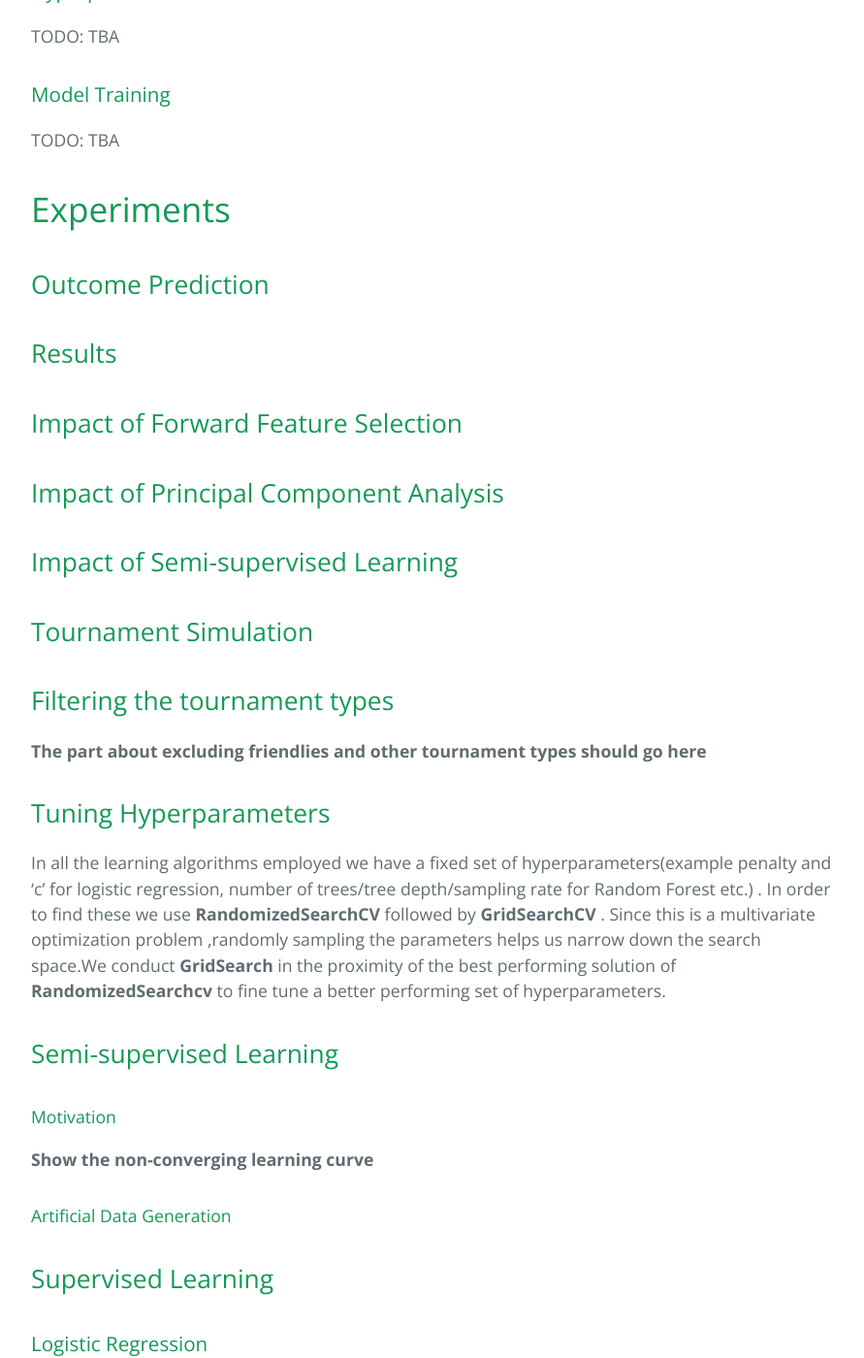
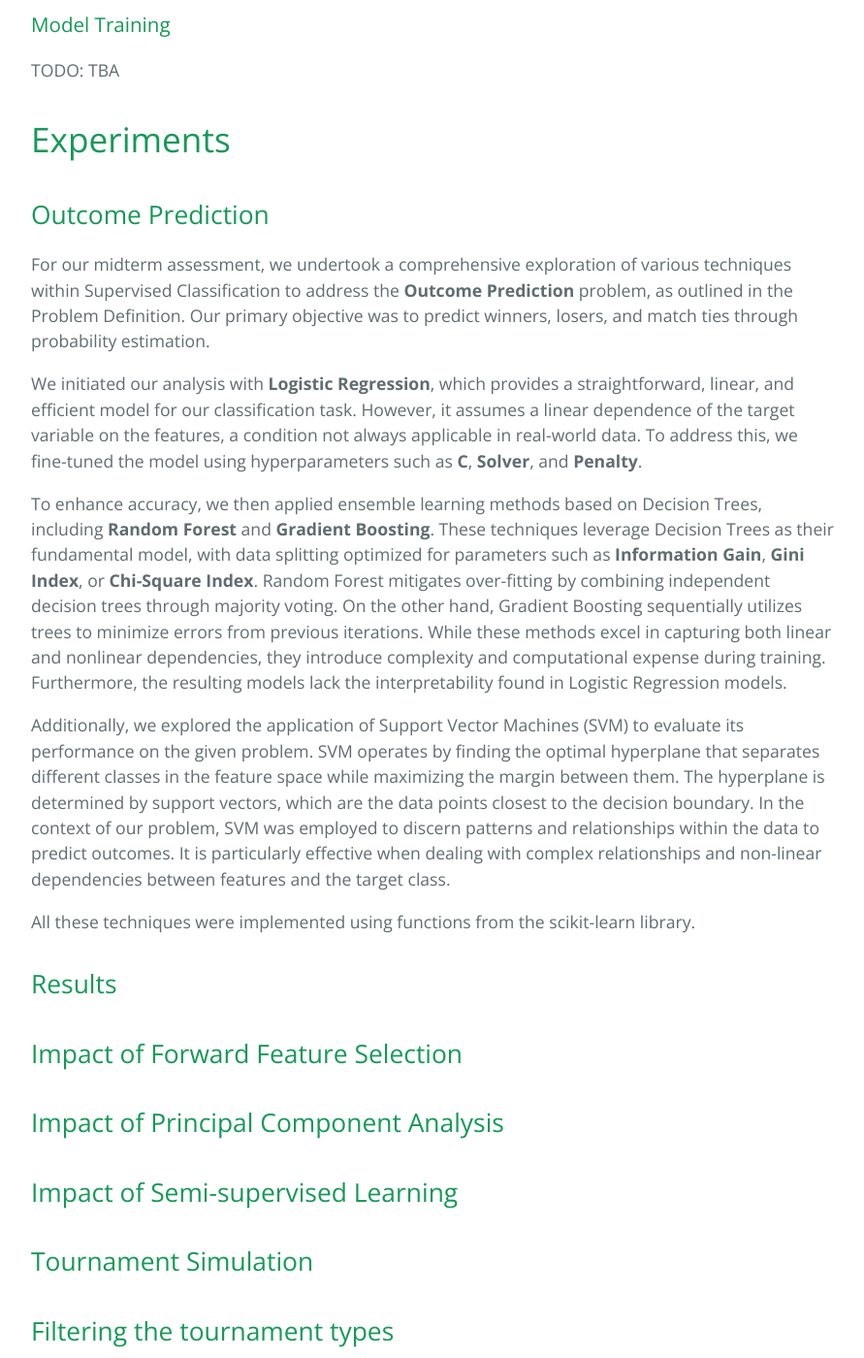
Before and after one commit to neelabhsinha/gatech-cs-7641-project-page, a Jekyll site: the page built from index.md, in a window 1280 px wide and 1400 px high, scrolled down 4959 px. Shown: the whole window at 97% size, without its empty margins (192-1083 px from the left). Built offline with Jekyll 4.4.1, drawn with Linux system fonts in a browser that asks for light colours; formulas are drawn with MathJax 3; our own code applies the rules of GitHub Pages for plain Markdown files; some of the changed text lies outside the part shown.

Commit message:
Adding LR details and some info in methods; Cleaned some typos

```diff
--- a/index.md
+++ b/index.md
@@ -74,10 +71,18 @@ TODO: TBA
 ### Model Training
 
 TODO: TBA
-
 # Experiments
 
 ## Outcome Prediction
+For our midterm assessment, we undertook a comprehensive exploration of various techniques within Supervised Classification to address the **Outcome Prediction** problem, as outlined in the Problem Definition. Our primary objective was to predict winners, losers, and match ties through probability estimation.
+
+We initiated our analysis with **Logistic Regression**, which provides a straightforward, linear, and efficient model for our classification task. However, it assumes a linear dependence of the target variable on the features, a condition not always applicable in real-world data. To address this, we fine-tuned the model using hyperparameters such as **C**, **Solver**, and **Penalty**.
+
+To enhance accuracy, we then applied ensemble learning methods based on Decision Trees, including **Random Forest** and **Gradient Boosting**. These techniques leverage Decision Trees as their fundamental model, with data splitting optimized for parameters such as **Information Gain**, **Gini Index**, or **Chi-Square Index**. Random Forest mitigates over-fitting by combining independent decision trees through majority voting. On the other hand, Gradient Boosting sequentially utilizes trees to minimize errors from previous iterations. While these methods excel in capturing both linear and nonlinear dependencies, they introduce complexity and computational expense during training. Furthermore, the resulting models lack the interpretability found in Logistic Regression models.
+
+Additionally, we explored the application of Support Vector Machines (SVM) to evaluate its performance on the given problem. SVM operates by finding the optimal hyperplane that separates different classes in the feature space while maximizing the margin between them. The hyperplane is determined by support vectors, which are the data points closest to the decision boundary. In the context of our problem, SVM was employed to discern patterns and relationships within the data to predict outcomes. It is particularly effective when dealing with complex relationships and non-linear dependencies between features and the target class.
+
+All these techniques were implemented using functions from the scikit-learn library.
 
 ## Results
 
@@ -94,10 +99,11 @@ TODO: TBA
 
 ## Filtering the tournament types
 
-**The part about excluding friendlies and other tournament types should go here**
+While we initially began with data from various types of matches, including individual matches in FIFA World Cups, qualifiers, friendlies and others. However, this did not yield favorable accuracy in prediction. Thus, based on our domain knowledge of the tournament, we reduced the dataset to consider only including individual matches in FIFA World Cups and qualifiers. This yielded better results across all employed methods.
 
 ## Tuning Hyperparameters
-In all the learning algorithms employed we have a fixed set of hyperparameters(example penalty and 'c' for logistic regression, number of trees/tree depth/sampling rate for Random Forest etc.) . In order to find these we use **RandomizedSearchCV** followed by **GridSearchCV** . Since this is a multivariate optimization problem ,randomly sampling the parameters helps us narrow down the search space.We conduct **GridSearch** in the proximity of the best performing solution of **RandomizedSearchcv** to fine tune a better performing set of hyperparameters.
+In all the learning algorithms employed we have a fixed set of hyperparameters (example penalty and 'c' for logistic regression, number of trees/tree depth/sampling rate for Random Forest etc). In order to find these we use **RandomizedSearchCV** followed by **GridSearchCV**. Since this is a multivariate optimization problem, randomly sampling the parameters helps us narrow down the search space. We begin with a RandomizedSearchCV in order to get to the vicinity of hyperparameters. Then, we conduct **GridSearch** in the proximity of the best performing solution of **RandomizedSearchCV** to fine tune a better performing set of hyperparameters. This helps to reduce the computational cost and complexity of a full grid search, while increasing the accuracy around a **RandomizedSearchCV**.
+
 ## Semi-supervised Learning
 #### Motivation
 **Show the non-converging learning curve**
@@ -113,7 +119,10 @@ In all the learning algorithms employed we have a fixed set of hyperparameters(e
 
 ![LogisticRegressionCurve](./assets/images/learning_curve_logistic_regression.png)
 #### Tuning Parameters
-**GridSearch results?**
+Hyperparameter tuning for Logistic Regression yielded the best parameters as:
+ Solver: This hyperparameter signifies the algorithm to use in the optimization problem. Our tuning revealed 'saga' as the best Solver.
+ Penalty: This hyperparameter specifies the norm of the penalty, which is tuned to 'l2' for our model.
+ C: This hyperparameter signifies inverse of regularization strength and is tuned to 1.0 for our model.
 
 #### ConfusionMatrix
 
@@ -121,6 +130,7 @@ In all the learning algorithms employed we have a fixed set of hyperparameters(e
 
 #### ROC/AUC Curve
 ![LogisticRegressionROC](./assets/images/roc_curve_lr.png)
+
 ### Decision Trees
 #### Training
 **Learning Curve**
@@ -217,12 +227,6 @@ We analyse the performance of the various classification schemes on our dataset
 | SVM                | 0.73     | 0.73      | 0.73   | 0.73      | 0.20    |
 
 
-
-
-
-
-
-
 ### Scopes for improvement
 
 **Let's discuss this first once all data is on report**
```
Also changed, not shown: other parts of index.md (+4 -7 lines).
